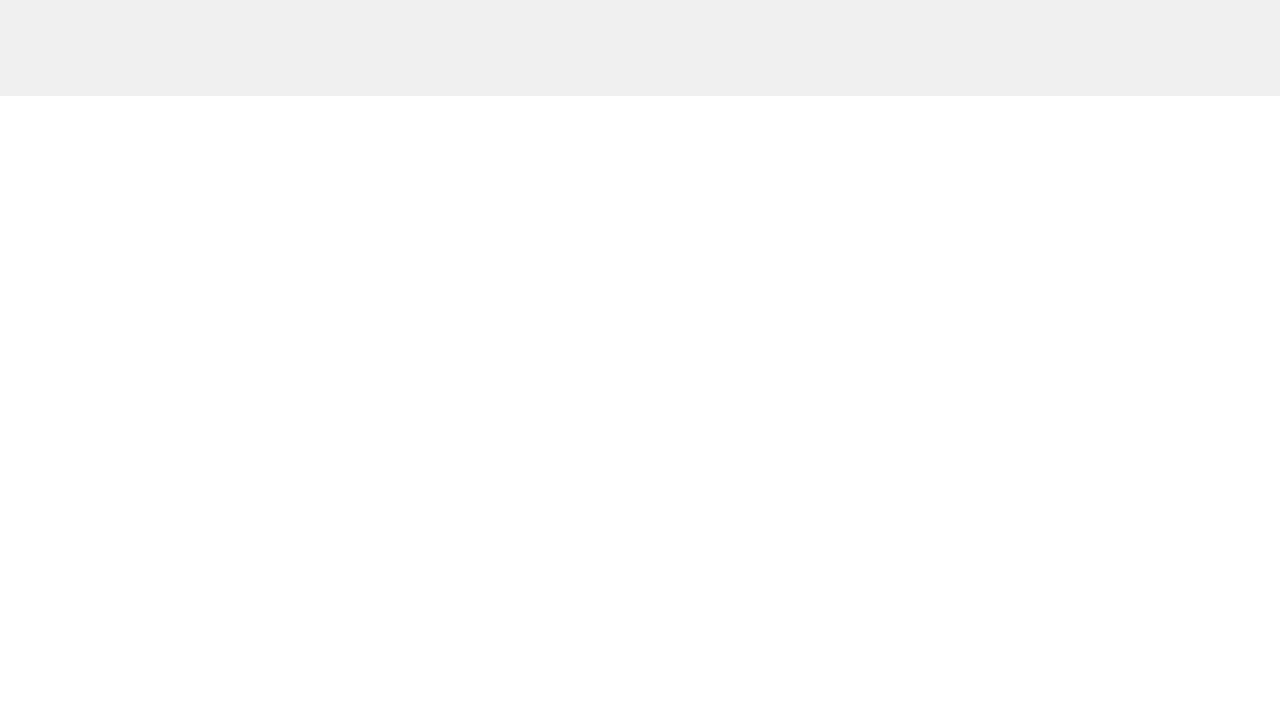
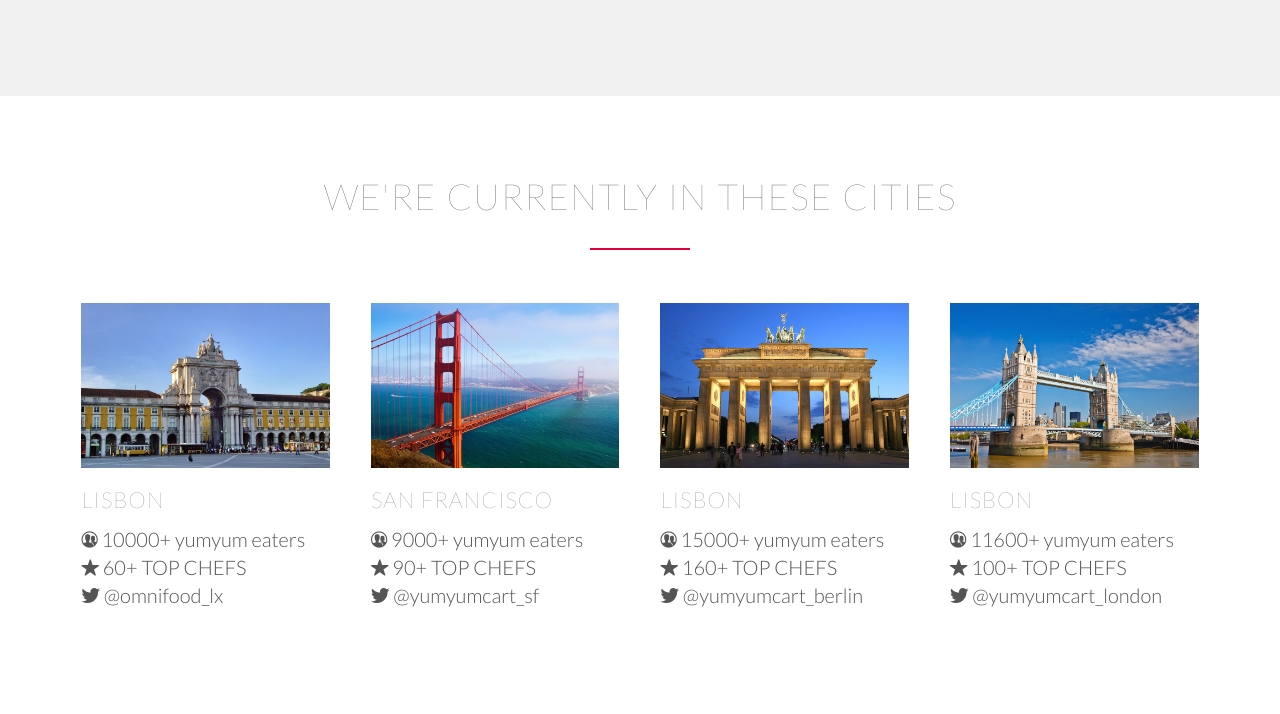
Before and after one commit to Nam-H-Nguyen/Web-Apps, a PHP site: page / in a window 1280 px wide. Shown: the part 2923-3637 px from the top of the page. Before the commit the page ends 3019 px from the top, so only its background shows below. Run offline with PHP 8.4, Linux system fonts and the light colour scheme.

Commit message:
Fix city of operation section css

```diff
--- a/YumYumCart/index.html
+++ b/YumYumCart/index.html
@@ -151,14 +151,102 @@
             </div>
         </section>
 
+        <section class="section-cities">
+            <div class="row">
+                <h2>We're currently in these cities</h2>
+            </div>
+
+            <div class="row">
+                <div class="col span-1-of-4 box">
+                    <img src="resources/img/lisbon-3.jpg" alt="Lisbon city">
+                    <h3>Lisbon</h3>
+                    <div class="city-info">
+                        <i class="icon ion-ios-contacts"></i>
+                        10000+ yumyum eaters
+                    </div>
+                    <div class="city-info">
+                        <i class="icon ion-ios-star"></i>
+                        60+ TOP CHEFS
+                    </div>
+                    <div class="city-info">
+                        <i class="icon ion-logo-twitter"></i>
+                        @omnifood_lx
+                    </div>
+                </div>
+
+                <div class="col span-1-of-4 box">
+                    <img src="resources/img/san-francisco.jpg" alt="San Francisco city">
+                    <h3>San Francisco</h3>
+                    <div class="city-info">
+                        <i class="icon ion-ios-contacts"></i>
+                        9000+ yumyum eaters
+                    </div>
+                    <div class="city-info">
+                        <i class="icon ion-ios-star"></i>
+                        90+ TOP CHEFS
+                    </div>
+                    <div class="city-info">
+                        <i class="icon ion-logo-twitter"></i>
+                        @yumyumcart_sf
+                    </div>
+                </div>
+
+                <div class="col span-1-of-4 box">
+                    <img src="resources/img/berlin.jpg" alt="Lisbon city">
+                    <h3>Lisbon</h3>
+                    <div class="city-info">
+                        <i class="icon ion-ios-contacts"></i>
+                        15000+ yumyum eaters
+                    </div>
+                    <div class="city-info">
+                        <i class="icon ion-ios-star"></i>
+                        160+ TOP CHEFS
+                    </div>
+                    <div class="city-info">
+                        <i class="icon ion-logo-twitter"></i>
+                        @yumyumcart_berlin
+                    </div>
+                </div>
+
+                <div class="col span-1-of-4 box">
+                    <img src="resources/img/london.jpg" alt="Lisbon city">
+                    <h3>Lisbon</h3>
+                    <div class="city-info">
+                        <i class="icon ion-ios-contacts"></i>
+                        11600+ yumyum eaters
+                    </div>
+                    <div class="city-info">
+                        <i class="icon ion-ios-star"></i>
+                        100+ TOP CHEFS
+                    </div>
+                    <div class="city-info">
+                        <i class="icon ion-logo-twitter"></i>
+                        @yumyumcart_london
+                    </div>
+                </div>
+            </div>
+
+        </section>
     </body>
 </html>
 
 <!--
-Section 3: How it works
-Title: How it works - Simple as 1, 2, 3
+Lisbon
+1600+ happy eaters
+60+ top chefs
+@omnifood_lx
 
-	1.	Choose the subscription plan that best fits your needs and sign up today.
-	2.	Order your delicious meal using our mobile app or website. Or you can even call us!
-	3.	Enjoy your meal after less than 20 minutes. See you the next time!
--->
+San Francisco
+3700+ happy eaters
+160+ top chefs
+@omnifood_sf
+
+Berlin
+2300+ happy eaters
+110+ top chefs
+@omnifood_berlin
+
+London
+1200+ happy eaters
+50+ top chefs
+@omnifood_london-->
--- a/YumYumCart/resources/css/style.css
+++ b/YumYumCart/resources/css/style.css
@@ -303,3 +303,17 @@ h3 {
     width: auto;
     margin-right: 10px;
 }
+
+/*-----------------------------------------------------*/
+/* SECTION: CITIES OF OPERATION */
+/*-----------------------------------------------------*/
+
+.box img {
+    width: 100%;
+    height: auto;
+    margin-bottom: 15px;
+}
+
+.city-info {
+    margin-bottom: 5px;
+}
```
Also changed, not shown: 1 other file.
